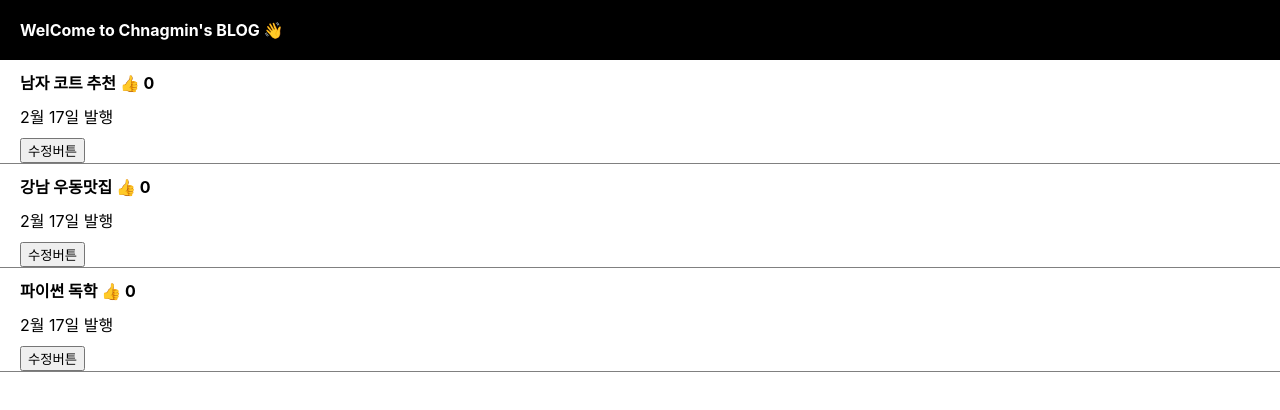
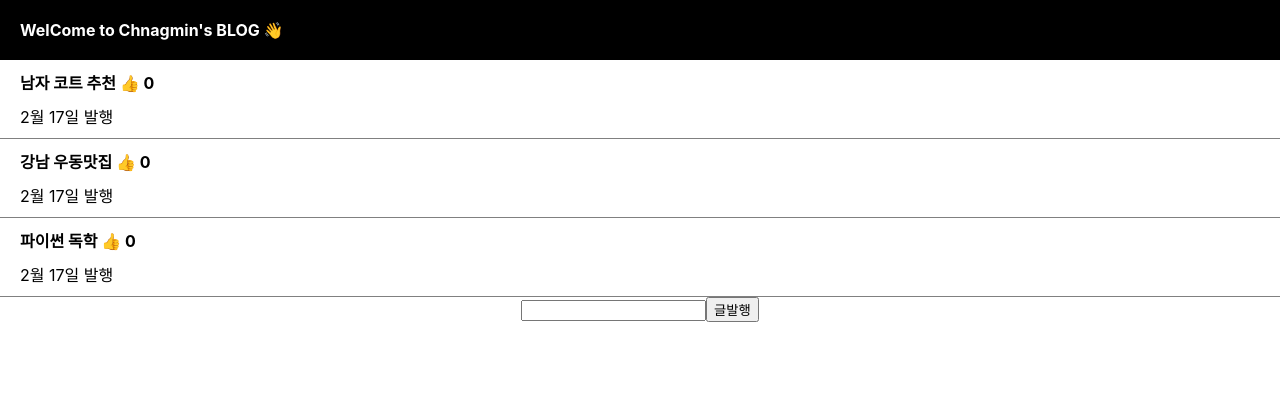
Before and after one commit to 2ckdaks/react_study_blog, a React (Create React App) app: page / in a window 1280 px wide. Shown: the top 410 px of the page. Built offline with nearby package versions, Linux system fonts and the light colour scheme.

Commit message:
글 발행  학습 : arr형 state에 이벤트핸들러를 사용해서 데이터 추가

```diff
--- a/src/App.js
+++ b/src/App.js
@@ -12,6 +12,7 @@ function App() {
   let [따봉, 따봉변경] = useState([0, 0, 0]);
   let [modal, setModal] = useState(false);
   let [title, setTitle] = useState();
+  let [입력값, 입력값변경] = useState('');
 
   return (
     <div className='App'>
@@ -41,18 +42,28 @@ function App() {
               {따봉[i]}{' '}
             </h4>
             <p>2월 17일 발행</p>
-            <button
-              onClick={() => {
-                let copy = [...글제목];
-                copy[0] = '여자코트 추천';
-                글제목변경(copy);
-              }}
-            >
-              수정버튼
-            </button>
           </div>
         );
       })}
+      <input
+        type='text'
+        onChange={(e) => {
+          입력값변경(e.target.value);
+        }}
+      />
+      <button
+        onClick={() => {
+          let copy = [...글제목];
+          copy.unshift(입력값);
+          글제목변경(copy);
+
+          let copy2 = [...따봉];
+          copy2.unshift(0);
+          따봉변경(copy2);
+        }}
+      >
+        글발행
+      </button>
 
       {modal == true ? <Modal 글제목={글제목} title={title} /> : null}
     </div>
```
